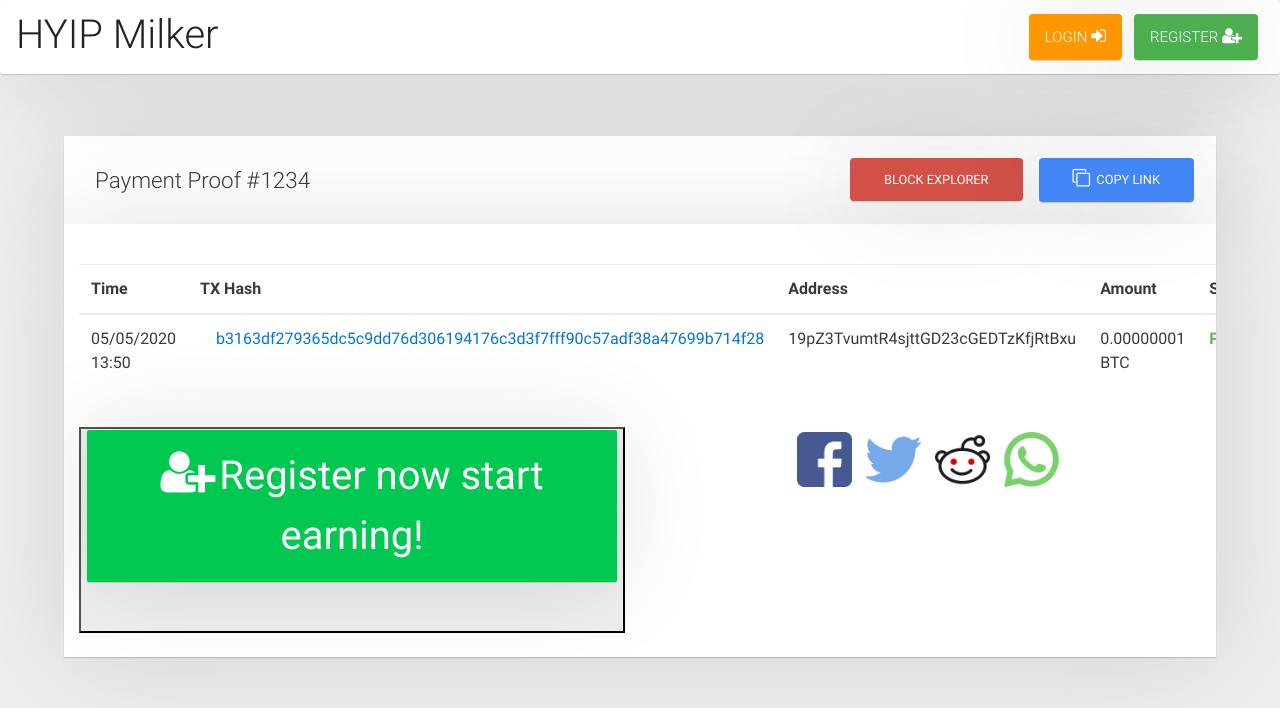
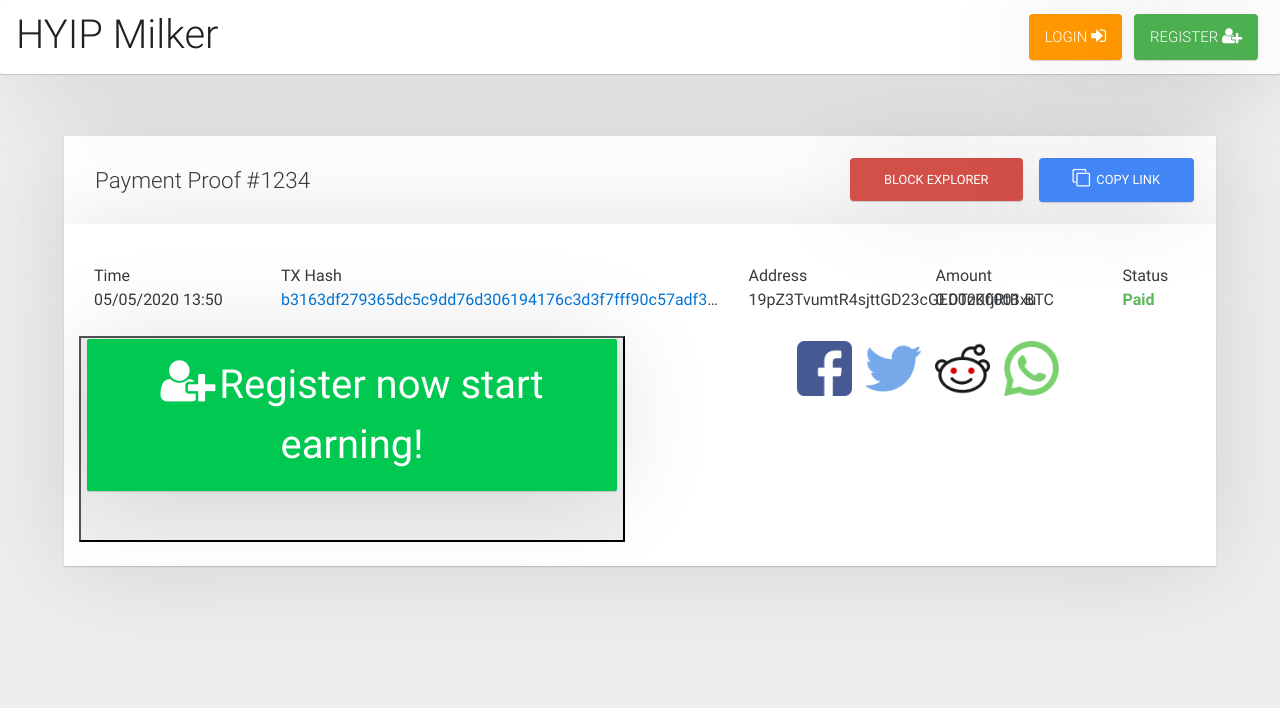
Before and after one commit to hm-gthb/hm-gthb.github.io, a Jekyll site: the page built from payment.html, in a window 1280 px wide. Shown: the top 708 px of the page. Built offline with Jekyll 4.4.1, drawn with Linux system fonts in a browser that asks for light colours; nearby versions of some CDN libraries; some of the changed lines change nothing that is shown.

Commit message:
Update payment.html

```diff
--- a/payment.html
+++ b/payment.html
@@ -29,28 +29,31 @@ permalink: payment.html
 
         <div class="row mt-1">
           <div class="col-md-12">
-            <div class="table-responsive-sm">
-              <table class="table">
-                <thead>
-                  <tr>
-                    <th>Time</th>
-                    <th>TX Hash</th>
-                    <th>Address</th>
-                    <th>Amount</th>
-                    <th>Status</th>
-                  </tr>
-                </thead>
-                <tbody>
-                  <tr>
-                    <td>05/05/2020 13:50</td>
-                    <td class = "truncate" style = "width:250px"><a href = "https://www.blockchain.com/btc/tx/b3163df279365dc5c9dd76d306194176c3d3f7fff90c57adf38a47699b714f28" target = "_blank">b3163df279365dc5c9dd76d306194176c3d3f7fff90c57adf38a47699b714f28</a></td>
-                    <td>19pZ3TvumtR4sjttGD23cGEDTzKfjRtBxu</td>
-                    <td>0.00000001 BTC</td>
-                    <td class = "text-success"><b>Paid</b></td>
-                  </tr>
-                </tbody>
-              </table>
+
+
+
+            <div class="col-md-2">
+                    <div>Time</div>
+                    <div>05/05/2020 13:50</div>
             </div>
+            <div class="col-md-5">
+                    <div>TX Hash</div>
+                    <div class = "truncate"><a href = "https://www.blockchain.com/btc/tx/b3163df279365dc5c9dd76d306194176c3d3f7fff90c57adf38a47699b714f28" target = "_blank">b3163df279365dc5c9dd76d306194176c3d3f7fff90c57adf38a47699b714f28</a></div>
+            </div>
+            <div class="col-md-2">
+                    <div>Address</div>
+                    <div>19pZ3TvumtR4sjttGD23cGEDTzKfjRtBxu</div>
+            </div>
+            <div class="col-md-2">
+                    <div>Amount</div>
+                    <div>0.00000001 BTC</div>
+            </div>
+            <div class="col-md-1">
+                    <div>Status</div>
+                    <div class = "text-success"><b>Paid</b></div>
+            </div>
+
+
           </div>
         </div>
 
```
